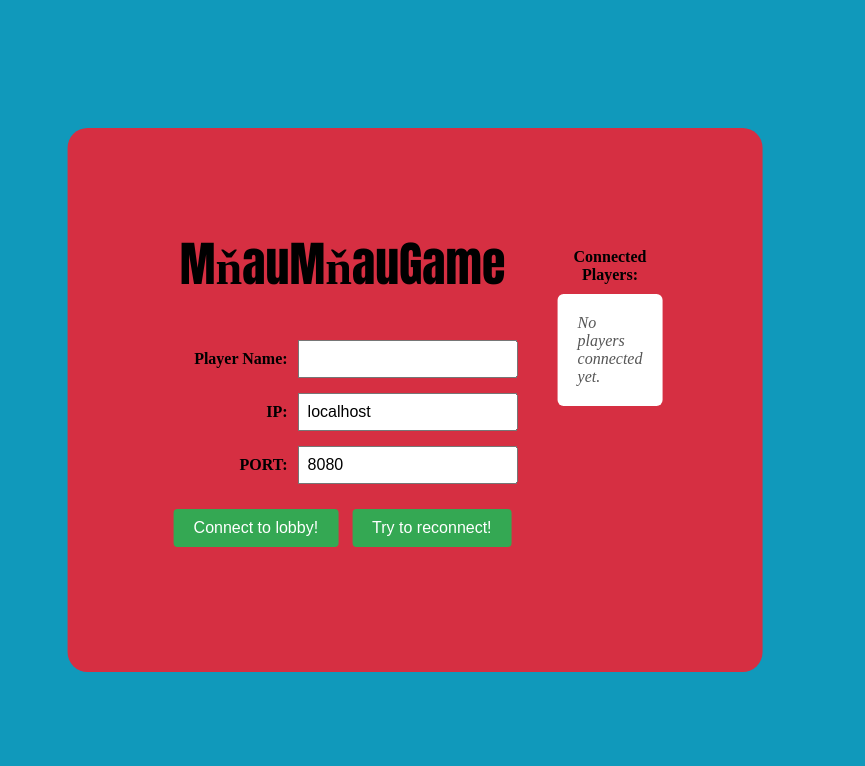
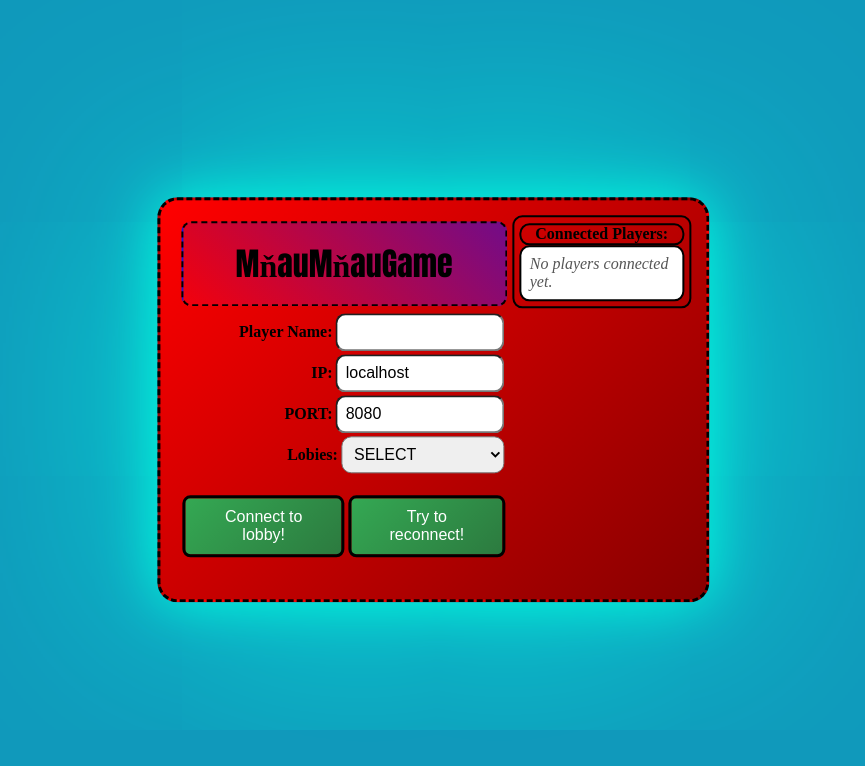
Before and after one commit to thekonon/MauClient, a website built with Vite: page index.html in a window 1280 px wide. Shown: the whole page, without its empty margins (225-1090 px from the left). Built offline with nearby package versions, Linux system fonts and the light colour scheme; animation ran at ten frames a second.

Commit message:
feat: glowup

```diff
--- a/public/style.css
+++ b/public/style.css
@@ -2,7 +2,7 @@ body,
 html {
   margin: 0;
   padding: 0;
-  overflow: hidden; /* Optional, to prevent scrollbars */
+  /*overflow: hidden; /* Optional, to prevent scrollbars */
 }
 
 canvas {
@@ -14,79 +14,128 @@ canvas {
 
 /* Your login form container */
 #loginMenu {
-  position: absolute;       /* absolute inside pixi-container */
+  position: absolute;
+  /* absolute inside pixi-container */
   top: 50%;
   left: 50%;
   transform: translate(-50%, -50%);
-  z-index: 1;              /* ensures it's above the canvas */
+  z-index: 1;
+  /* ensures it's above the canvas */
 }
 
-/* The rest is same */
 .container {
-  background-color: #d62f42; /* red card */
-  border-radius: 20px;
-  padding: 100px;
+  padding: 3%;
   text-align: center;
   width: 100%;
-  box-sizing: border-box;
   display: flex;
-  justify-content: space-between; /* pushes left + right apart */
+  justify-content: space-between;
   align-items: flex-start;
+
+  border-radius: 20px;
+  border: 3px black dashed;
+  background: linear-gradient(135deg, #ff0000, #870000);
+
+  animation: glowBorder 2s linear infinite;
+}
+
+@keyframes glowBorder {
+  0% { box-shadow: 0 0 1000px #ff0080, 0 0 50px #ff0080; }
+  50% { box-shadow: 0 0 1000px #00ffe0, 0 0 60px #00ffe0; }
+  100% { box-shadow: 0 0 1000px #ff0080, 0 0 50px #ff0080; }
 }
 
 .title {
-  font-size: 48px;
+  font-size: xx-large;
   font-weight: bold;
-  margin-bottom: 40px;
   font-family: Impact;
+  margin-bottom: 2%;
+
+  background: #cd041c;
+
+  background: linear-gradient(45deg, #ff0000, #0015f6);
+  background-size: 200% 200%;
+  border-radius: 10px;
+  border: 2px dashed black;
+  padding: 5%;
+  animation: gradientShift 0.5s ease-in-out infinite alternate;
+}
+
+@keyframes gradientShift {
+  0% {
+    background-position: 0% 50%;
+  }
+
+  100% {
+    background-position: 100% 50%;
+  }
 }
 
 .form {
-  flex: 1;
-}
+  padding: 1%;
 
-.players {
-  flex: 1;
-  margin-left: 40px; /* add spacing */
+  /* border-radius: 10px;
+  border-color: black;
+  border-width: 2px;
+  border-style: solid; */
 }
 
 .form-group {
-  margin: 15px 0;
+  margin: 1%;
   display: flex;
-  justify-content: center;
-  align-items: center;
+  justify-content: flex-start;
   font-weight: bold;
+
+  /* border-radius: 10px;
+  border-color: black;
+  border-width: 2px;
+  border-style: solid; */
+
+  gap: 1%;
+
+  /* flex: 0 3; */
 }
 
 .form-group label {
-  width: 120px;
+  width: 100%;
   text-align: right;
-  margin-right: 10px;
+  align-content: center;
+
+  /* border-radius: 10px;
+  border-color: black;
+  border-width: 2px;
+  border-style: solid; */
 }
 
-.form-group input {
+.form-group input,
+select {
   padding: 8px;
   font-size: 16px;
-  width: 200px;
+  width: 100%;
+  border-radius: 10px;
 }
+
 
 .buttons {
   margin: 20px 0;
+  display: flex;
+  justify-content: flex-start;
 }
 
 .btn {
-  background-color: #34a853;
+  background: linear-gradient(135deg, #34a853, #2c7a3f);
   color: white;
   padding: 10px 20px;
-  border: none;
-  margin: 5px;
   cursor: pointer;
   font-size: 16px;
-  border-radius: 4px;
+  border-radius: 8px;
+  border-style: solid;
+  border-width: 3px;
+  border-color: black;
+  margin: 0.5%;
 }
 
 .btn:hover {
-  background-color: #2c8c47;
+  background: linear-gradient(135deg, #2c7a3f, #1e512d);
 }
 
 button:disabled,
@@ -95,18 +144,39 @@ button.disabled {
   cursor: not-allowed;
 }
 
-.connected-title {
+.players {
+  display: flex;
+  flex-direction: column;
+  padding: 1%;
+  gap: 1%;
+
+  border-radius: 10px;
+  border-color: black;
+  border-width: 2px;
+  border-style: solid;
+}
+
+.players-connected-title {
   font-weight: bold;
-  margin-top: 20px;
-  margin-bottom: 10px;
+
+  border-radius: 10px;
+  border-color: black;
+  border-width: 2px;
+  border-style: solid;
+
 }
 
 .players-box {
   background: white;
   border-radius: 6px;
-  padding: 20px;
+  /* margin: 100%; */
   text-align: left;
   font-style: italic;
   color: #555;
-  height: 500%;
+  padding: 5%;
+
+  border-radius: 10px;
+  border-color: black;
+  border-width: 2px;
+  border-style: solid;
 }
--- a/src/loading_screen/loadingScreen.ts
+++ b/src/loading_screen/loadingScreen.ts
@@ -60,13 +60,23 @@ export class LoadingScreen extends Container {
             <input type="text" id="PORT" name="port" value="8080">
           </div>
 
+          <div class="form-group">
+            <label for="port">Lobies:</label>
+            <select name="cars" id="cars">
+              <option value="volvo">SELECT</option>
+              <option value="saab">Saab</option>
+              <option value="mercedes">Mercedes</option>
+              <option value="audi">Audi</option>
+            </select>
+          </div>
+
           <div class="buttons">
             <button class="btn" id="connectButton">Connect to lobby!</button>
             <button class="btn" id="reconnectButton">Try to reconnect!</button>
           </div>
         </div>
         <div class = "players">
-        <div class="connected-title">Connected Players:</div>
+          <div class="players-connected-title">Connected Players:</div>
           <div class="players-box" id="connectedPlayersList">
             No players connected yet.
         </div>
--- a/src/main.ts
+++ b/src/main.ts
@@ -43,7 +43,7 @@ async function testing(
     web_socket.onMessage(msgStr);
     await new Promise((res) => setTimeout(res, 100));
   }
-  return;
+  // return;
   for (const msgStr of startGameMsgs) {
     web_socket.onMessage(msgStr);
   }
--- a/src/websocket_handle.ts
+++ b/src/websocket_handle.ts
@@ -163,6 +163,7 @@ export class WebSocketHandle {
       alert("No user UUID is saved");
     }
     this.url = `ws://${this.ip}:${this.port}/game?playerId=${UUID}`;
+    this.socket = this.createSocket();
   }
 
   private createSocket(): WebSocket {
```
Lines whose indentation alone changed are shown as unchanged.
